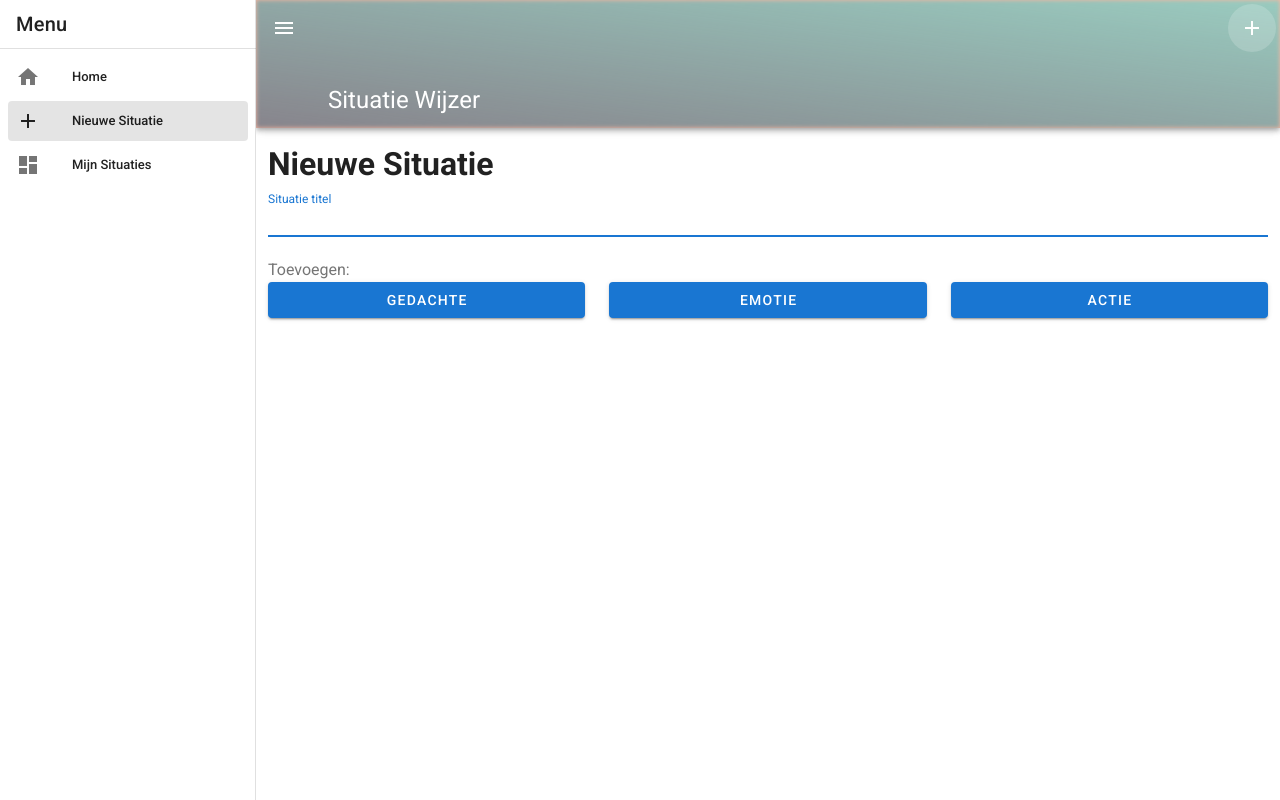
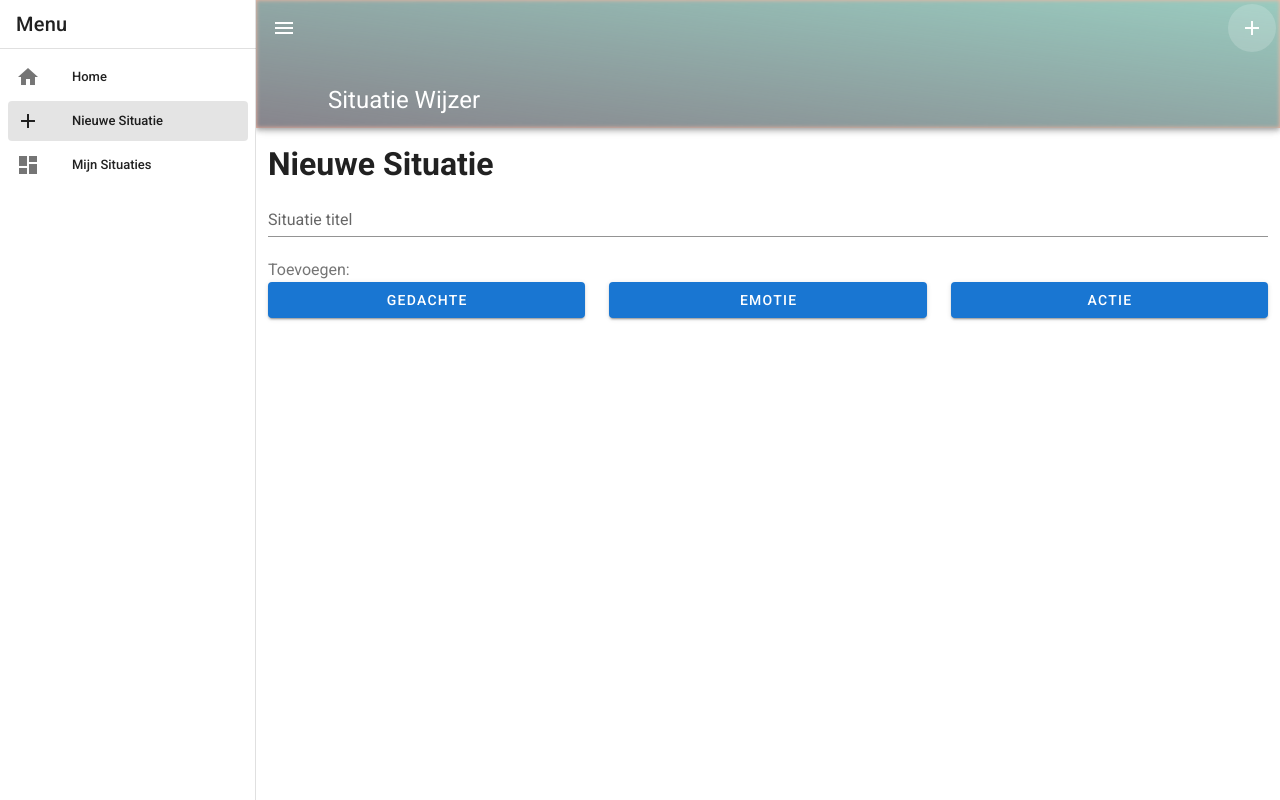
Before and after one commit to MrTieGuy06/SituatieWijzer, a Vue app: page /#/nieuwe-situatie in a window 1280 px wide. Built offline with nearby package versions, Linux system fonts and the light colour scheme.

Commit message:
Autofocus removed

```diff
--- a/src/router/index.js
+++ b/src/router/index.js
@@ -3,7 +3,6 @@ import VueRouter from 'vue-router'
 import HomeView from '../views/HomeView.vue'
 import SituatieView from '../views/SituatieView.vue'
 import NieuweSituatieView from '../views/NieuweSituatieView.vue'
-import NieuweTaartView from '../views/NieuweTaartView.vue'
 import MijnSituatiesView from '../views/MijnSituatiesView.vue'
 import VoortgangView from '../views/VoortgangView.vue'
 
@@ -26,11 +25,6 @@ const routes = [
     component: NieuweSituatieView
   },
   {
-    path: '/nieuwe-taart',
-    name: 'nieuwe-taart',
-    component: NieuweTaartView
-  },
-  {
     path: '/mijn-situaties',
     name: 'mijn-situaties',
     component: MijnSituatiesView
--- a/src/views/NieuweSituatieView.vue
+++ b/src/views/NieuweSituatieView.vue
@@ -6,7 +6,7 @@
             Nieuwe Situatie
         </h1>
 
-        <v-text-field label="Situatie titel" autofocus required v-model="situatieTitel" :rules="[() => !!situatieTitel || 'Dit veld is verplicht']" />
+        <v-text-field label="Situatie titel" required v-model="situatieTitel" :rules="[() => !!situatieTitel || 'Dit veld is verplicht']" />
 
         <span v-show="!hideButtons" class="grey--text text--darken-1">
             Toevoegen:
@@ -44,7 +44,7 @@
 
             <v-row>
 
-                <v-textarea outlined name="input-7-4" :label="k.soort" v-model="k.waarde" auto-grow no-resize autofocus :rules="[() => !!k.waarde || '']">
+                <v-textarea outlined name="input-7-4" :label="k.soort" v-model="k.waarde" auto-grow no-resize :rules="[() => !!k.waarde || '']">
 
                     <v-icon slot="append" @click="k.stemming='negatief'" v-if="k.stemming==='positief'" color="green">
                         mdi-emoticon-happy-outline
```
Also changed, not shown: 1 other file (tests, documents, lock files or other folders).
